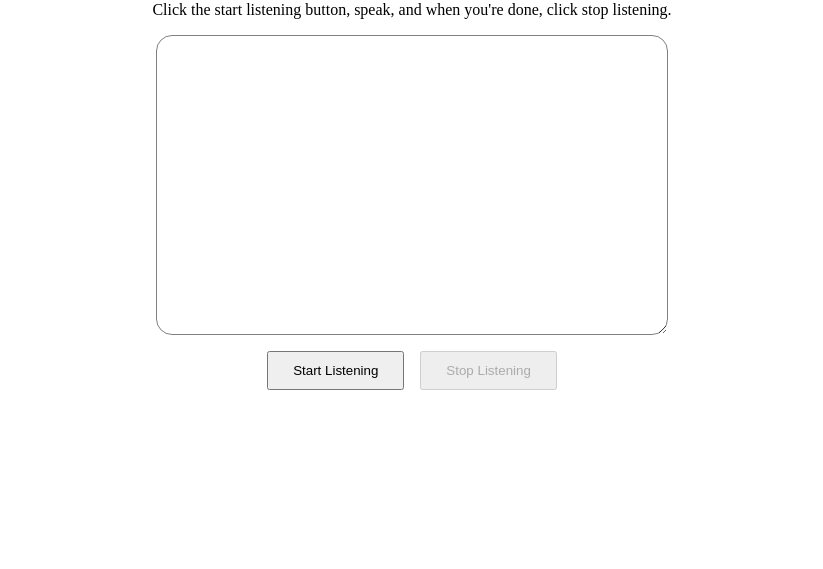
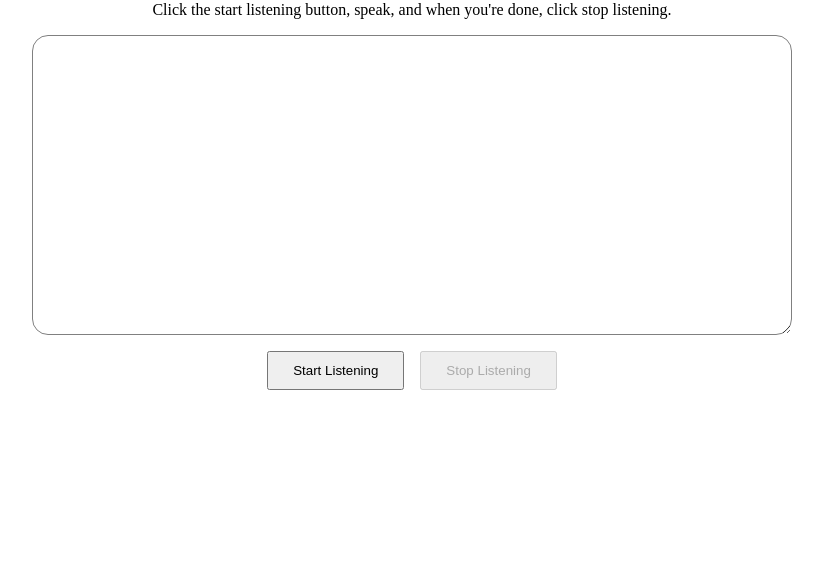
Before and after one commit to asoluka/Speech-to-Text, a plain HTML site: page index.html in a window 1280 px wide. Shown: the part 231-800 px from the top of the page, without its empty margins (228-1051 px from the left). Drawn offline with Linux system fonts and the light colour scheme.

Commit message:
update form styling

```diff
--- a/css/main.css
+++ b/css/main.css
@@ -16,12 +16,18 @@ main {
   align-items: center;
   flex-direction: column;
   gap: 1rem;
+  padding: 1rem;
+}
+
+.sub-title {
+  text-align: center;
+  width: 80%;
 }
 
 .form-wrapper {
   flex-direction: column;
   gap: 1rem;
-  width: 40%;
+  width: 100%;
 }
 
 .form-btns {
@@ -41,3 +47,9 @@ main {
   border-radius: 1rem;
   padding: 1rem;
 }
+
+@media screen and (min-width: 1038px) {
+  .form-wrapper {
+    width: 760px;
+  }
+}
--- a/index.html
+++ b/index.html
@@ -9,7 +9,7 @@
   <body>
     <main>
       <h1>Speech to Text</h1>
-      <p>
+      <p class="sub-title">
         Click the start listening button, speak, and when you're done, click
         stop listening.
       </p>
```
